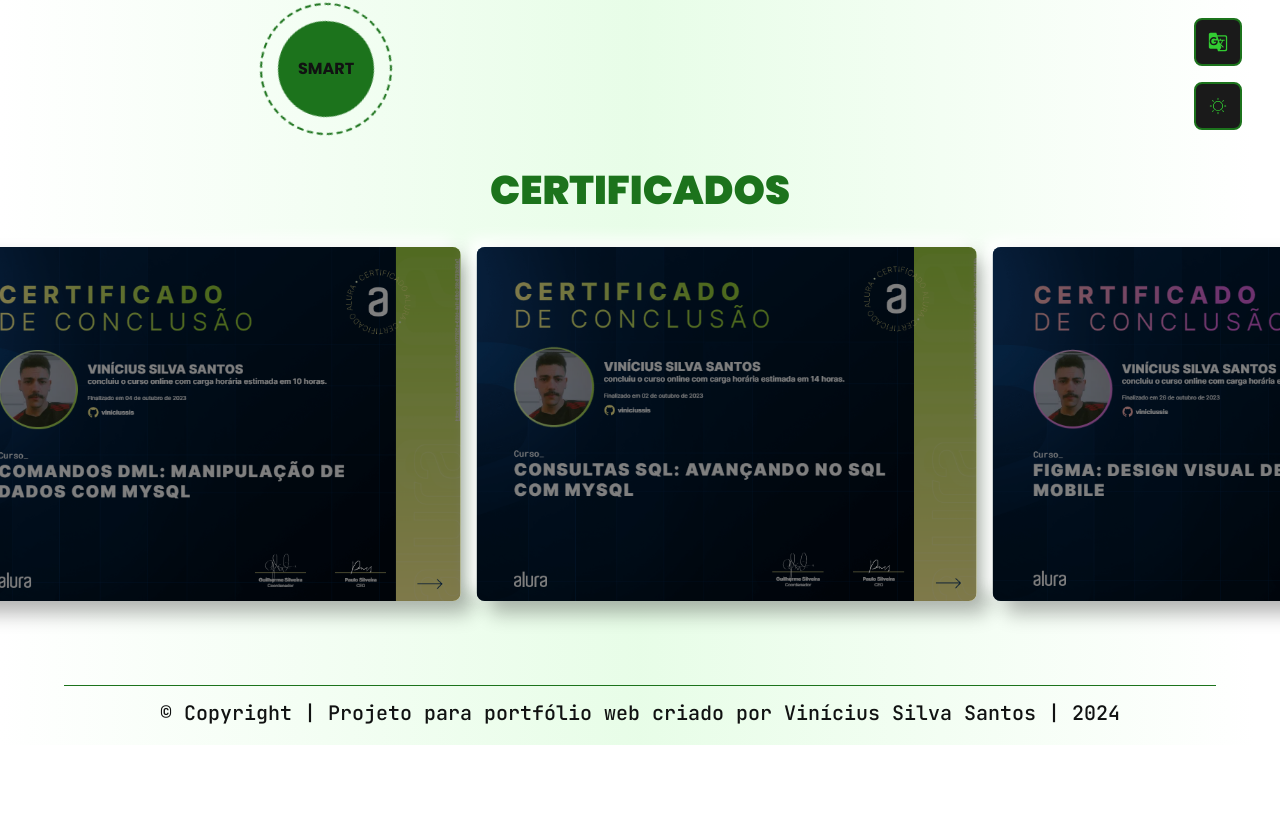
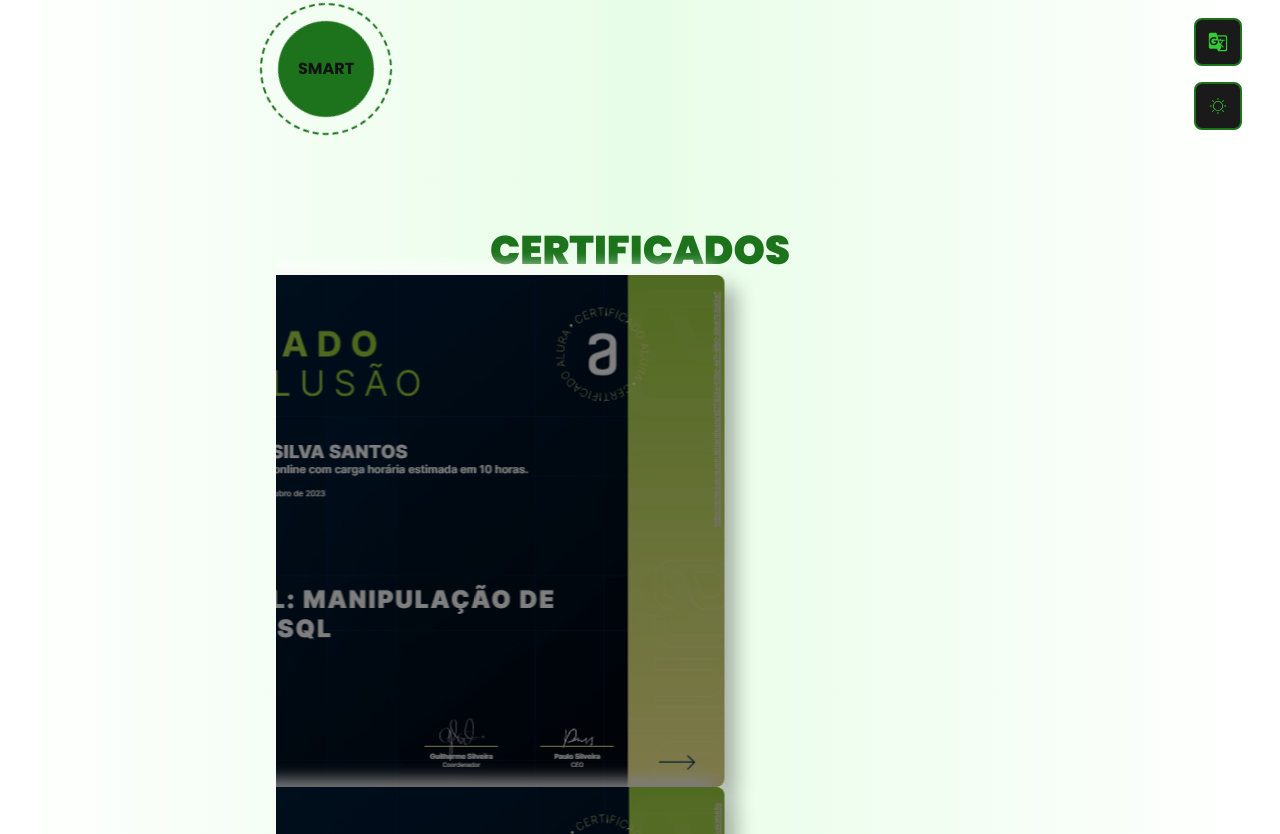
Before and after one commit to viniciussis/My_Portfolio, a React (Vite) app: page /skills in a window 1280 px wide. Shown: the part 326-1160 px from the top of the page. Before the commit the page ends 1071 px from the top, so only its background shows below. Built offline with nearby package versions, Linux system fonts and the light colour scheme.

Commit message:
/backup: infinite carrousel 1

```diff
--- a/src/assets/styles/_variables.scss
+++ b/src/assets/styles/_variables.scss
@@ -52,6 +52,16 @@
   hsla(120, 85%, 95%, 1) 50%,
   hsla(0, 0%, 100%, 1) 98%
 );
+$gradient-carrousel-light: linear-gradient(
+  to left,
+  hsla(0, 0%, 100%, 0) 0%,
+  hsl(0, 0%, 100%) 100%
+);
+$gradient-carrousel-dark: linear-gradient(
+  to left,
+  hsla(0, 0%, 0%, 0) 0%,
+  hsl(0, 0%, 0%) 100%
+);
 
 // borders
 // radius
@@ -83,6 +93,7 @@
 $--theme-smoke-up: --theme-smoke-up;
 $--theme-lowest-contrast: --theme-higher-contrast;
 $--theme-gradient: --theme-gradient;
+$--theme-off-gradient: --theme-off-gradient;
 $--theme-on-gradient: --theme-on-gradient;
 $--theme-danger-primary: --theme-danger-primary;
 $--theme-danger-secondary: --theme-danger-secondary;
@@ -105,6 +116,7 @@
   $--theme-lowest-contrast: $light,
   $--theme-gradient: $gradient-light,
   $--theme-on-gradient: $gradient-dark,
+  $--theme-off-gradient: $gradient-carrousel-light,
   $--theme-danger-primary: $red-light,
   $--theme-danger-secondary: $red-dark,
   $--theme-danger-background: $red-neutral,
@@ -126,6 +138,7 @@
   $--theme-lowest-contrast: $dark,
   $--theme-gradient: $gradient-dark,
   $--theme-on-gradient: $gradient-light,
+  $--theme-off-gradient: $gradient-carrousel-dark,
   $--theme-danger-primary: $red-dark,
   $--theme-danger-secondary: $red-light,
   $--theme-danger-background: $red-neutral,
--- a/src/components/AnimatedCircle/index.tsx
+++ b/src/components/AnimatedCircle/index.tsx
@@ -1,6 +1,7 @@
 import { motion } from 'framer-motion'
+
+import { circleRotation } from '@/shared/animations'
 import './AnimatedCircle.scss'
-import { circleRotation } from '@/shared/animations'
 
 interface AnimatedCircleProps {
   label: string
--- a/src/components/ImageCard/index.tsx
+++ b/src/components/ImageCard/index.tsx
@@ -1,6 +1,6 @@
+import { AnimatePresence, motion } from 'framer-motion'
 import { useState } from 'react'
 import './ImageCard.scss'
-import { AnimatePresence, motion } from 'framer-motion'
 
 interface ImageCardProps {
   image: string
--- a/src/pages/Skills/Certificates/Certificates.scss
+++ b/src/pages/Skills/Certificates/Certificates.scss
@@ -1,13 +1,38 @@
-.sub {
-  font-family: variables.$font-title;
-  color: var(--theme-primary);
-  text-transform: uppercase;
-  text-align: center;
-  font-size: 2.5rem;
-  font-weight: 900;
+.certificates {
+  overflow: hidden;
+  padding: 60px 0;
+  white-space: nowrap;
+  position: relative;
+
+  &__slider {
+    display: inline-block;
+    animation: 5s slide infinite linear;
+
+    &::after,
+    &::before {
+      position: absolute;
+      top: 0;
+      width: 250px;
+      height: 100%;
+      content: '';
+      z-index: 2;
+    }
+
+    &::before {
+      left: 0;
+    }
+
+    &::after {
+      right: 0;
+    }
+  }
 }
 
-.certificates {
-  display: flex;
-  gap: 1rem;
+@keyframes slide {
+  from {
+    transform: translateX(0);
+  }
+  to {
+    transform: translateX(-100%);
+  }
 }
--- a/src/pages/Skills/Certificates/index.tsx
+++ b/src/pages/Skills/Certificates/index.tsx
@@ -1,9 +1,6 @@
-import { animate, motion, useMotionValue } from 'framer-motion'
+import { motion } from 'framer-motion'
 import { useTranslation } from 'react-i18next'
-import { useState, useEffect } from 'react'
-import useMeasure from 'react-use-measure'
 
-import { FAST_DURATION, SLOW_DURATION } from '@/shared/animations'
 import ImageCard from '@/components/ImageCard'
 import './Certificates.scss'
 
@@ -12,60 +9,17 @@
     { length: 24 },
     (_, i) => `images/certificates/${i + 1}.png`,
   )
-  const [duration, setDuration] = useState(FAST_DURATION)
-  const [mustFinish, setMustFinish] = useState(false)
-  const [rerender, setRerender] = useState(false)
   const { t } = useTranslation('global')
-  const xTranslation = useMotionValue(0)
-  const [ref, { width }] = useMeasure()
-
-  useEffect(() => {
-    let controls
-    const finalPosition = -width / 2 - 8
-
-    if (mustFinish) {
-      controls = animate(xTranslation, [xTranslation.get(), finalPosition], {
-        ease: 'linear',
-        duration: duration * (1 - xTranslation.get() / finalPosition),
-        onComplete: () => {
-          setMustFinish(false)
-          setRerender(!rerender)
-        },
-      })
-    } else {
-      controls = animate(xTranslation, [0, finalPosition], {
-        ease: 'linear',
-        duration: duration,
-        repeatDelay: 0,
-        repeat: Infinity,
-        repeatType: 'loop',
-      })
-    }
-
-    return controls?.stop
-  }, [xTranslation, width, duration, mustFinish, rerender])
 
   return (
-    <>
+    <div className="certificates">
       <h2 className="sub">{t('skillsPage.certificates.subtitle')}</h2>
-      <motion.section
-        onHoverStart={() => {
-          setDuration(SLOW_DURATION)
-          setMustFinish(true)
-        }}
-        onHoverEnd={() => {
-          setDuration(FAST_DURATION)
-          setMustFinish(true)
-        }}
-        className="certificates"
-        style={{ x: xTranslation }}
-        ref={ref}
-      >
+      <motion.section className="certificates__slider">
         {[...images, ...images].map((image, index) => (
           <ImageCard image={image} key={index} />
         ))}
       </motion.section>
-    </>
+    </div>
   )
 }
 
--- a/src/shared/animations/motionVariants.ts
+++ b/src/shared/animations/motionVariants.ts
@@ -1,3 +1,24 @@
+import { Variants } from 'framer-motion'
+
+export const carrouselSlide: Variants = {
+  initial: {
+    x: 0,
+    transition: {
+      duration: 100,
+      ease: 'linear',
+    },
+  },
+  animate: {
+    x: '-100%',
+    transition: {
+      duration: 100,
+      ease: 'linear',
+      repeat: Infinity,
+      repeatType: 'loop',
+    },
+  },
+}
+
 export const slideIn = {
   initial: {
     scaleY: 1,
```
